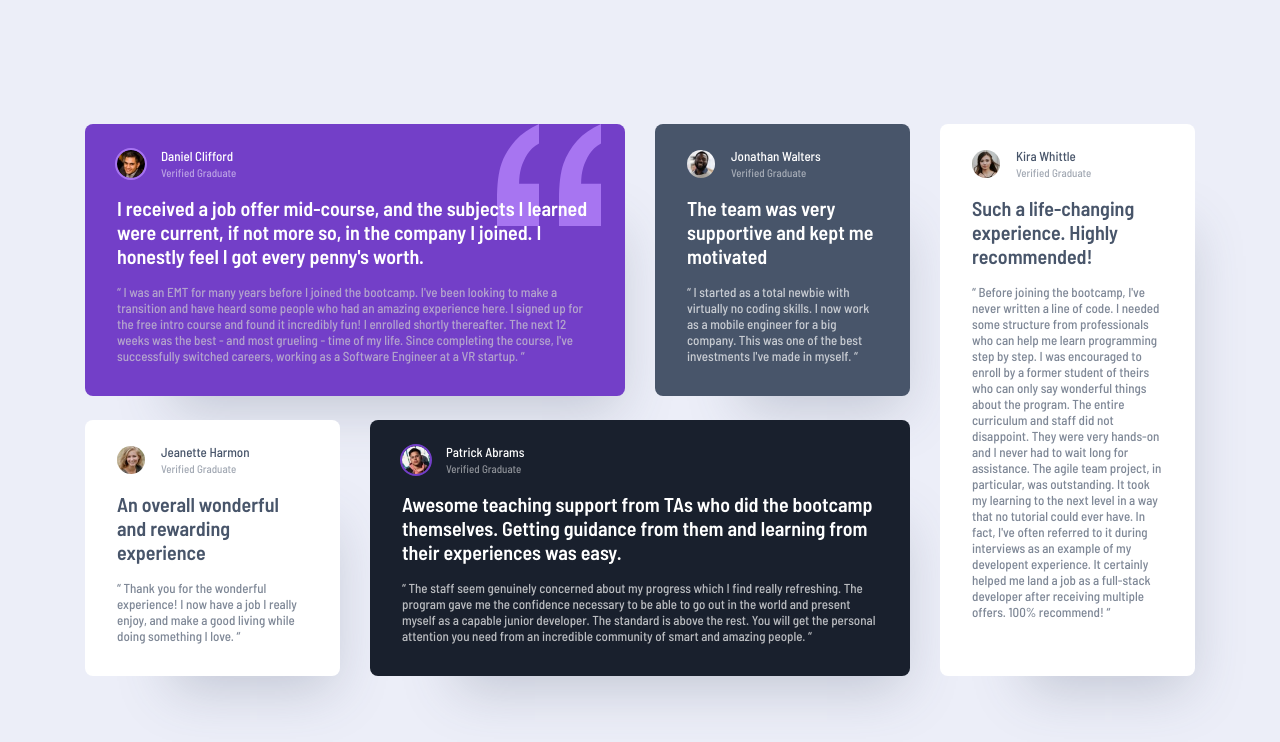
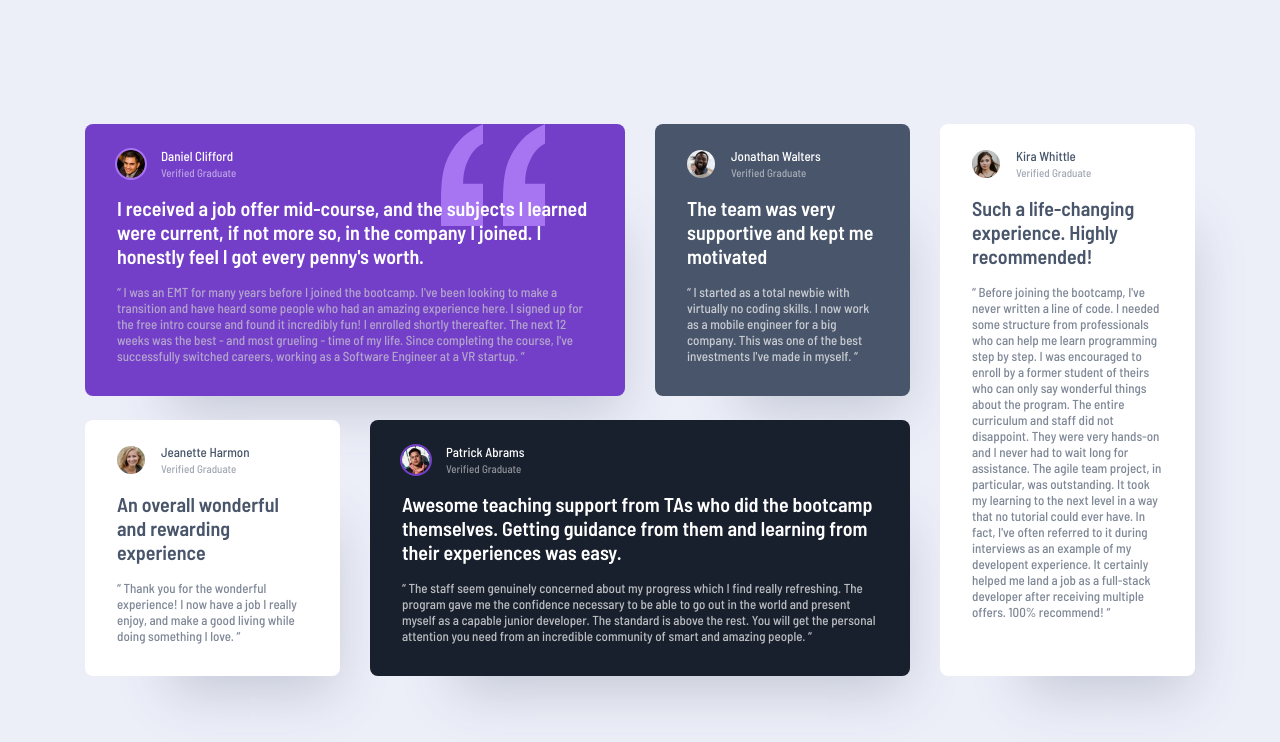
Before and after one commit to stefan-holmgren/fem-testimonials-grid-section, a plain HTML site: page index.html in a window 1280 px wide. Drawn offline with Linux system fonts and the light colour scheme.

Commit message:
Add background pattern for section A in media query

```diff
--- a/style.css
+++ b/style.css
@@ -206,6 +206,9 @@ section[data-type="D"] blockquote {
 }
 
 @media (min-width: 768px) {
+  :root {
+    --clr-section-a-bg-pattern: url("./images/bg-pattern-quotation.svg") no-repeat calc(100% - 5rem) 0;
+  }
   body {
     min-height: 100vh;
     display: grid;
```
